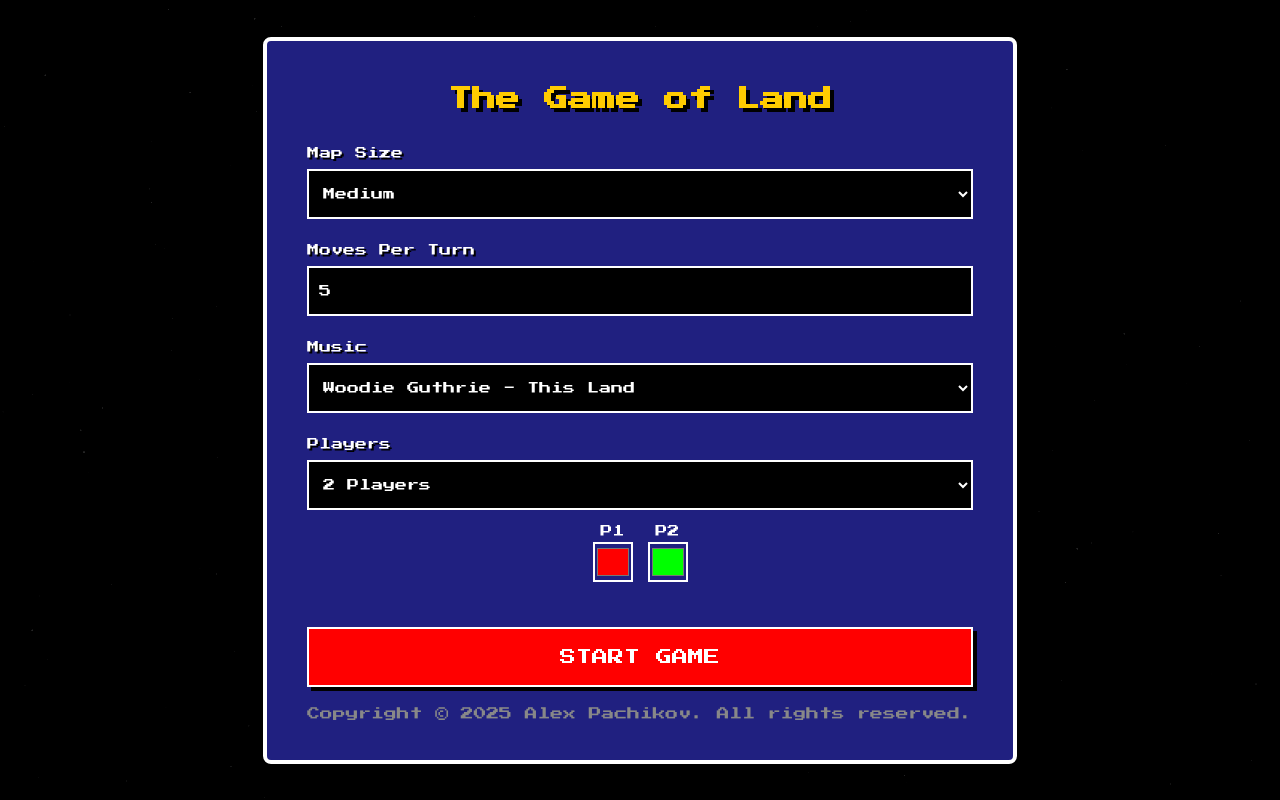
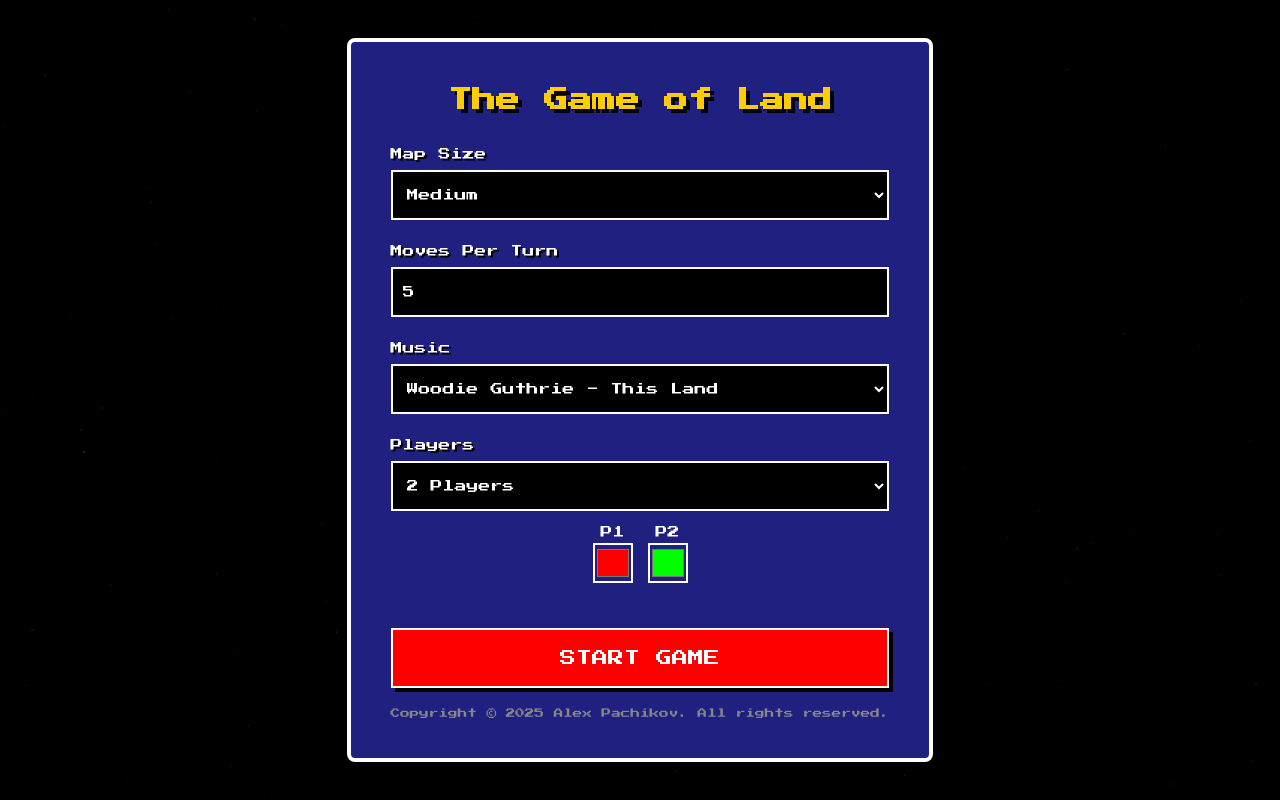
Before and after one commit to alexpach/land, a website built with Vite: page index.html in a window 1280 px wide. Built offline with nearby package versions, Linux system fonts and the light colour scheme.

Commit message:
UI: reduce copyright font size

```diff
--- a/index.html
+++ b/index.html
@@ -228,7 +228,7 @@
 
       <button id="start-btn">Start Game</button>
 
-      <div style="margin-top: 20px; font-size: 0.8em; color: #888; text-align: center;">
+      <div style="margin-top: 20px; font-size: 0.6em; color: #888; text-align: center;">
         Copyright &copy; 2025 Alex Pachikov. All rights reserved.
       </div>
     </div>
```
